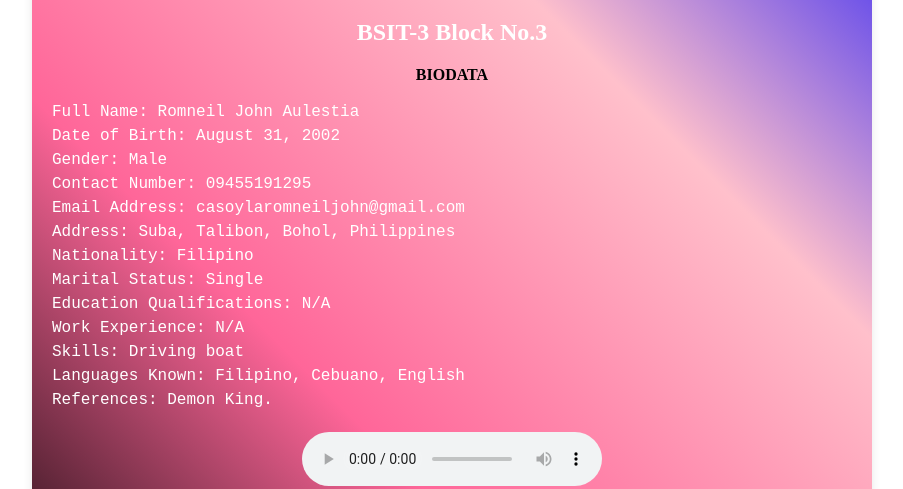
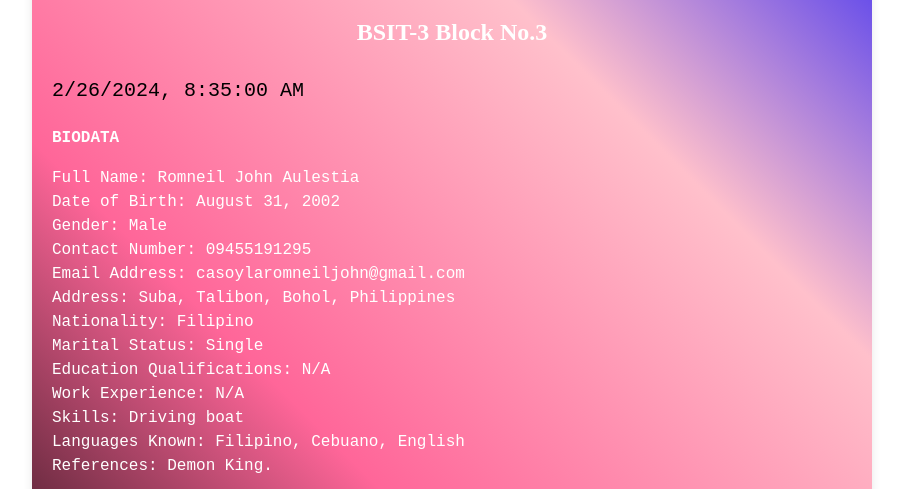
Before and after one commit to Romnielaul/My-New-Repository-, a plain HTML site: page index.html in a window 1280 px wide. Shown: the part 311-800 px from the top of the page, without its empty margins (188-1091 px from the left). Drawn offline with Linux system fonts and the light colour scheme.

Commit message:
Add 2 Features

```diff
--- /dev/null
+++ b/date_time.js
@@ -0,0 +1,7 @@
+function updateDateTime() {
+  var now = new Date();
+  var dateTimeString = now.toLocaleString();
+  document.getElementById("currentDateTime").textContent = dateTimeString;
+}
+setInterval(updateDateTime, 1000);
+updateDateTime();
--- a/index.html
+++ b/index.html
@@ -12,6 +12,9 @@
 
     <h1>COLLEGE OF COMPUTER STUDIES</h1>
   <h2>BSIT-3 Block No.3</h2
+  <b><p id="currentDateTime"></p> </b>
+
+  <script src="date_time.js"></script>
   <p><b> BIODATA </b></p>
   <p>
     Full Name: Romneil John Aulestia<br>
@@ -36,5 +39,6 @@
     <source src="favorite_video.mp4" type="video/mp4">
     Your browser does not support the video element.
   </video>
+
   </body>
 </html>
--- a/style.css
+++ b/style.css
@@ -35,3 +35,9 @@ video {
   margin: 20px auto;
   max-width: 100%;
 }
+
+#currentDateTime {
+  margin-top: 30px;
+  font-size: 20px;
+  color: black;
+}
```
